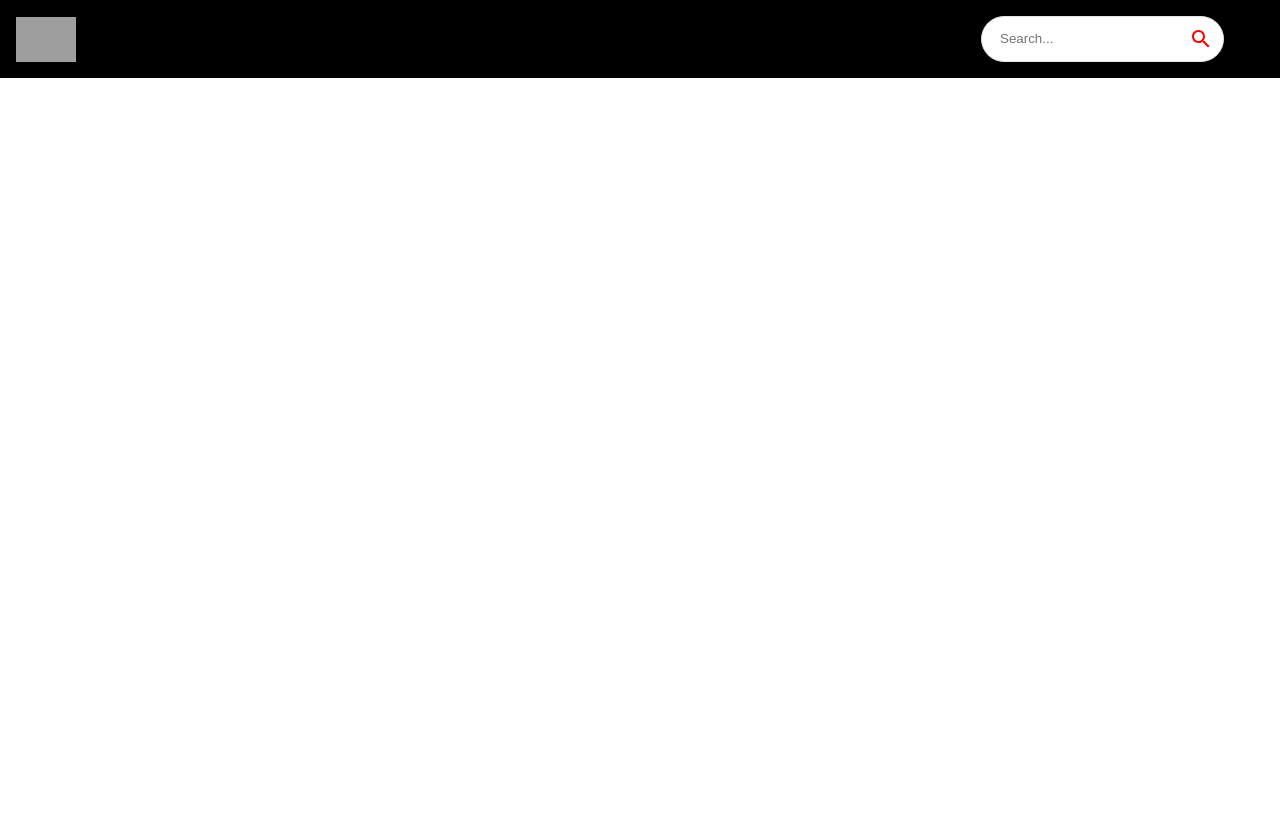
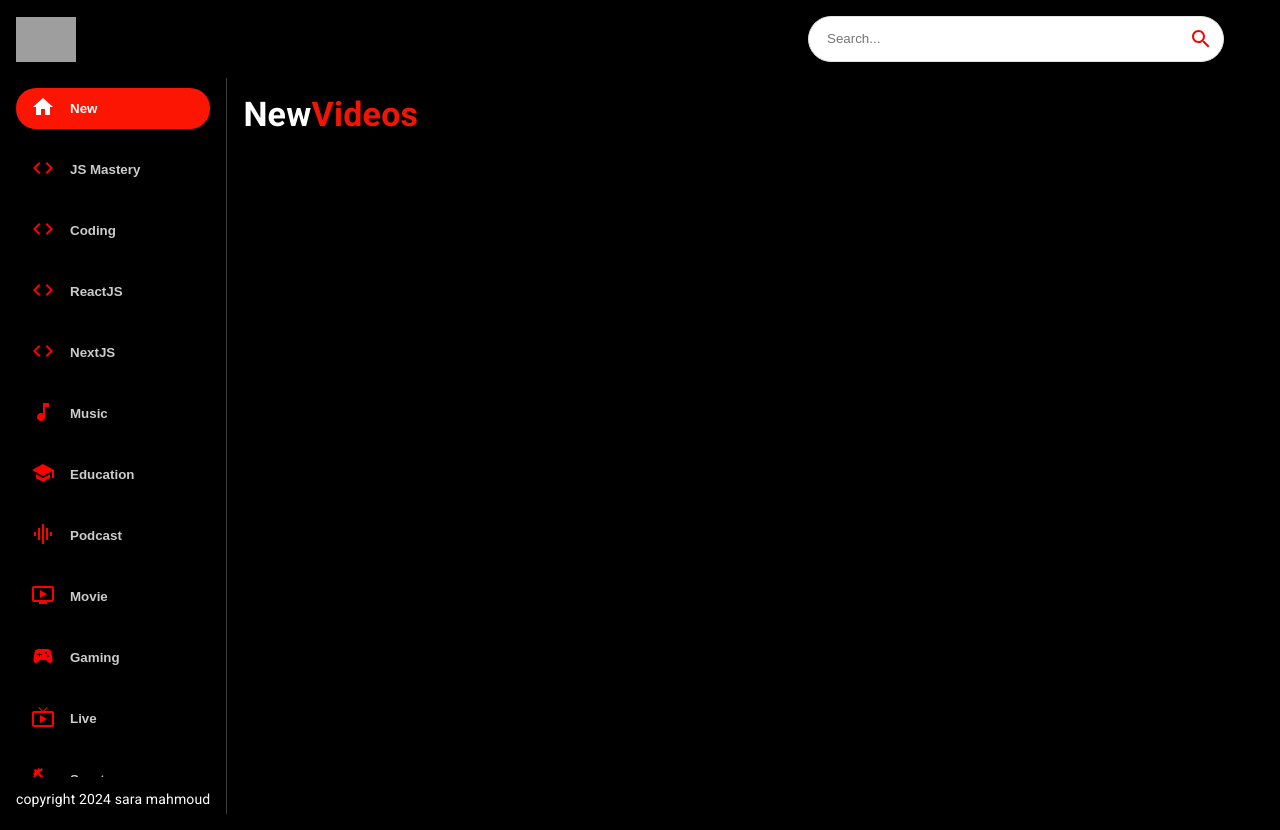
Before and after one commit to saramahmoud55/Youtube-Clone, a React (Create React App) app: page / in a window 1280 px wide. Before the commit the page ends 800 px from the top, so only its background shows below. Built offline with nearby package versions, Linux system fonts and the light colour scheme; grey boxes are pictures that could not be loaded; a web font is replaced by a local one.

Commit message:
forth commit

```diff
--- a/src/App.css
+++ b/src/App.css
@@ -1,38 +1,88 @@
-.App {
-  text-align: center;
+html,
+body {
+  margin: 0;
+  padding: 0;
+  box-sizing: border-box;
 }
 
-.App-logo {
-  height: 40vmin;
-  pointer-events: none;
+a {
+  text-decoration: none;
+  color: black;
 }
 
-@media (prefers-reduced-motion: no-preference) {
-  .App-logo {
-    animation: App-logo-spin infinite 20s linear;
+::-webkit-scrollbar {
+  width: 0px;
+  height: 5px;
+}
+
+::-webkit-scrollbar-thumb {
+  background-color: rgb(114, 113, 113);
+  border-radius: 10px;
+  height: 200px;
+}
+
+::-webkit-scrollbar-track {
+  background-color: transparent;
+}
+
+.category-btn:hover {
+  background-color: #FC1503 !important;
+  color: white !important;
+}
+
+.category-btn:hover span{
+  color: white !important;
+}
+
+.react-player {
+  height: 77vh !important;
+  width: 100% !important;
+}
+
+.search-bar{
+  border:none;
+  outline:none;
+  width:350px;
+}
+
+.category-btn{
+  font-weight: bold !important;
+  text-transform: capitalize;
+  display: flex;
+  align-items: center;
+  justify-content: start;
+  cursor:pointer;
+  background: transparent;
+  outline: none;
+  border: none;
+
+  padding: 7px 15px;
+  margin: 10px 0px;
+  border-radius: 20px;
+  transition: all 0.3s ease;
+}
+
+@media screen and (max-width: 900px) {
+  .category-btn{
+    margin: 10px;
   }
 }
 
-.App-header {
-  background-color: #282c34;
-  min-height: 100vh;
-  display: flex;
-  flex-direction: column;
-  align-items: center;
-  justify-content: center;
-  font-size: calc(10px + 2vmin);
-  color: white;
+@media screen and (max-width:800px){
+  .copyright{
+    display:none !important;
+  }
 }
 
-.App-link {
-  color: #61dafb;
-}
+@media screen and (max-width: 600px) {
+  .scroll-horizontal {
+    overflow: auto !important;
+  }
 
-@keyframes App-logo-spin {
-  from {
-    transform: rotate(0deg);
+  .react-player {
+    height: 45vh !important;
   }
-  to {
-    transform: rotate(360deg);
+  .search-bar{
+    width:200px;
   }
 }
--- a/src/App.js
+++ b/src/App.js
@@ -4,7 +4,7 @@
 import { Navbar, Feed,VideoDetail,ChannelDetail,SearchFeed} from './compontents';
 const App=()=> (
     <BrowserRouter>
-    <Box sx={{backgroundColor:'#ff0'}}>
+    <Box sx={{backgroundColor:'#000'}}>
       <Navbar />
       <Routes>
         <Route path='/' exact element={<Feed/>} />
--- a/src/compontents/Feed.jsx
+++ b/src/compontents/Feed.jsx
@@ -1,11 +1,25 @@
 import {useState,useEffect} from 'react'
 import {Box,Stack,Typography} from '@mui/material'
+import SideBar from './SideBar'
+import Videos from './Videos'
 
 const Feed = () => {
   return (
-    <div>
+    <Stack sx={{flexDirection:{sx:"column",md:"row"}}}>
+      <Box sx={{height:{sx:'auto',md:'92vh'},borderRight:"1px solid #3d3d3d",px:{sx:0,md:2}}}>
+        <SideBar/>
+        <Typography className='copyright' variant='body2' sx={{mt:1.5,color:'#fff'}}>
+          copyright 2024 sara mahmoud
+        </Typography>
+      </Box>
+      <Box p={2} sx={{overflowY:'auto',height:'90vh',flex:2}}>
+        <Typography variant='h4' fontWeight="bold" mb={2} sx={{color:'white'}}>
+          New<span style={{color:'#F31503'}}>Videos</span>
+        </Typography>
+        <Videos videos={[]}/>
+      </Box>
 
-    </div>
+    </Stack>
   )
 }
 
--- /dev/null
+++ b/src/compontents/SideBar.jsx
@@ -0,0 +1,24 @@
+import React from 'react'
+import { Stack } from '@mui/material'
+import {categories} from '../Utils/constants'
+
+const selectedCategory="New"
+const SideBar = () => {
+  return (
+    <Stack direction="row" sx={{overflowY:"auto",
+    height:{sx:'auto',md:'95%'},flexDirection:{md:'column'}}}>
+
+      {categories.map((category)=>(
+        <button className="category-btn"
+        style={{background:category.name===selectedCategory &&'#FC1503',color:'white'}}
+        key={category.name}
+        >
+            <span style={{color:category.name===selectedCategory?'white':'red',marginRight:'15px'}}>{category.icon}</span>
+            <span style={{opacity:category.name===selectedCategory?"1":"0.8"}}>{category.name}</span>
+        </button>
+      ))}
+    </Stack>
+  )
+}
+
+export default SideBar
--- /dev/null
+++ b/src/compontents/Videos.jsx
@@ -0,0 +1,11 @@
+import React from 'react'
+
+const Videos = () => {
+  return (
+    <div>
+
+    </div>
+  )
+}
+
+export default Videos
--- a/src/compontents/index.js
+++ b/src/compontents/index.js
@@ -4,3 +4,5 @@
 export {default as SearchFeed} from './SearchFeed'
 export {default as VideoDetail} from './VideoDetail'
 export {default as SearchBar} from './SearchBar.jsx'
+export {default as SidehBar} from './SideBar.jsx'
+export {default as Videos} from './Videos.jsx'
```
